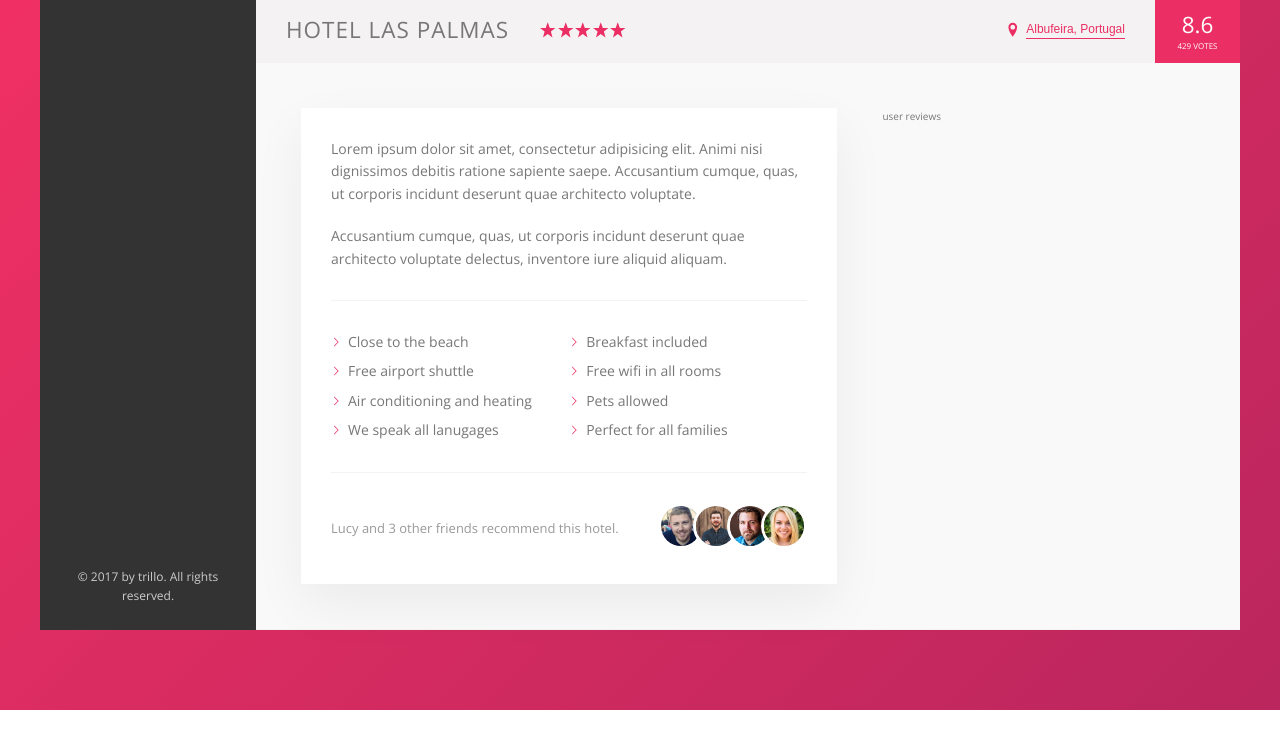
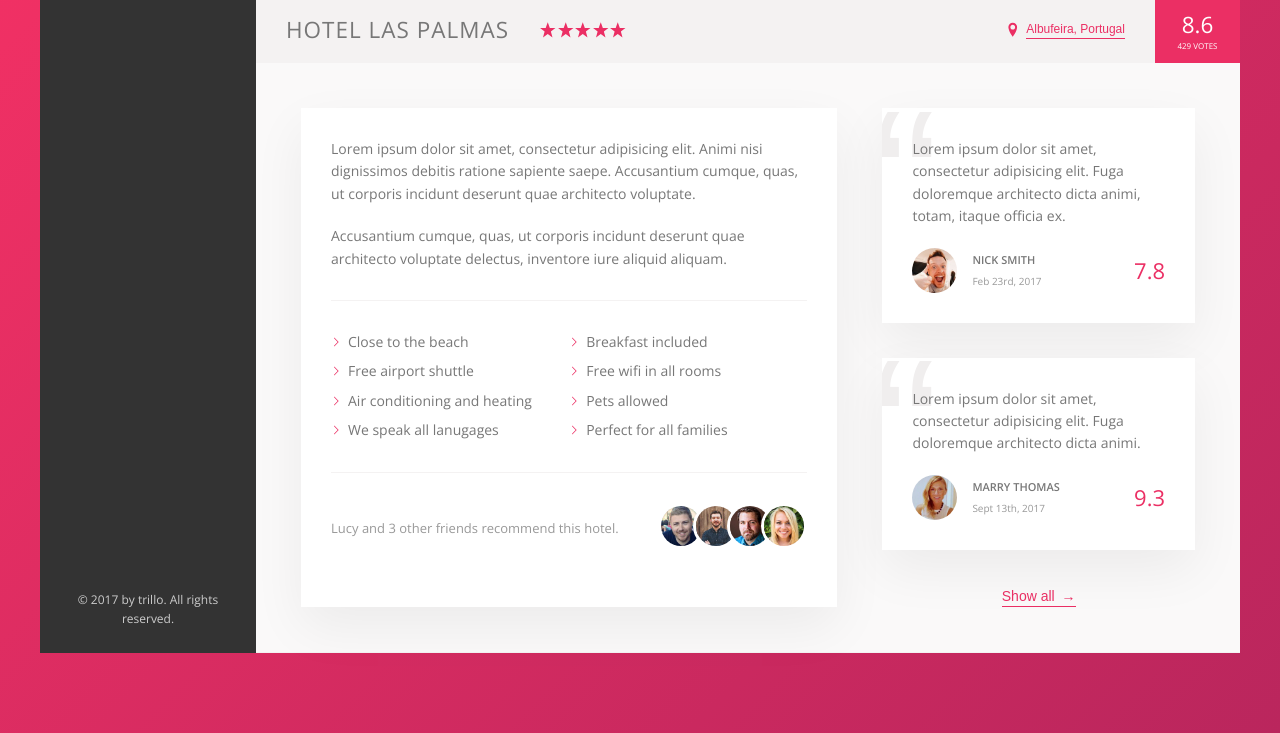
Before and after one commit to Franklinxavier/flexbox, a website: page index.html in a window 1280 px wide. Shown: the part 542-1275 px from the top of the page. Before the commit the page ends 1252 px from the top, so only its background shows below. Drawn offline with nearby package versions, Linux system fonts and the light colour scheme.

Commit message:
building user reviews section completed

```diff
--- a/index.html
+++ b/index.html
@@ -164,7 +164,40 @@
                                 </div>
                             </div>
                         </div>
-                        <div class="user-reviews">user reviews</div>
+                        <div class="user-reviews">
+                            <figure class="review">
+                                <blockquote class="review__text">
+                                    Lorem ipsum dolor sit amet, consectetur adipisicing elit.
+                                    Fuga doloremque architecto dicta animi, totam, itaque officia ex.
+                                </blockquote>
+                                <figcaption class="review__user">
+                                    <img src="img/user-1.jpg" alt="User 1" class="review__photo">
+                                    <div class="review__user-box">
+                                        <span class="review__user-name">Nick Smith</span>
+                                        <span class="review__user-date">Feb 23rd, 2017</span>
+                                    </div>
+                                    <span class="review__rating">7.8</span>
+                                </figcaption>
+                            </figure>
+                            <figure class="review">
+                                <blockquote class="review__text">
+                                    Lorem ipsum dolor sit amet, consectetur adipisicing elit.
+                                    Fuga doloremque architecto dicta animi.
+                                </blockquote>
+                                <figcaption class="review__user">
+                                    <img src="img/user-2.jpg" alt="User 2" class="review__photo">
+                                    <div class="review__user-box">
+                                        <span class="review__user-name">Marry Thomas</span>
+                                        <span class="review__user-date">Sept 13th, 2017</span>
+                                    </div>
+                                    <span class="review__rating">9.3</span>
+                                </figcaption>
+                            </figure>
+
+                            <div class="review__button">
+                                <button class="btn-inline">Show all <span>&rarr;</span></button>
+                            </div>
+                        </div>
                     </div>
                 </main>
             </div>
--- a/sass/_components.scss
+++ b/sass/_components.scss
@@ -305,8 +305,15 @@
     padding-bottom: 2px;
     transition: all 0.2s;
 
+    & span {
+        margin-left: 3px;
+        transition: margin-left .2s;
+    }
     &:hover {
         color: var(--color-grey-dark-1);
+        span {
+            margin-left: 8px;
+        }
     }
 
     &:focus {
@@ -408,3 +415,78 @@
         }
     }
 }
+
+
+
+////////////////////////////////////////
+/// REVIEWS
+
+.review {
+    padding:3rem;
+    position: relative;
+    background-color: #fff;
+    box-shadow: var(--shadow-light);
+    overflow: hidden;
+    margin-bottom: 3.5rem;
+
+
+    &__text {
+        margin-bottom: 2rem;
+        z-index: 10;
+        position: relative;
+    }
+
+    &__user {
+        display: flex;
+        align-items: center;
+    }
+
+    &__photo {
+        width: 4.5rem;
+        height: 4.5rem;
+        border-radius: 50%;
+        margin-right: 1.5rem;
+    }
+
+    &__user-box {
+        margin-right: auto;
+        &>span {
+            display: block;
+        }
+    }
+
+    &__user-name {
+        font-size: 1.1rem;
+        text-transform: uppercase;
+        font-weight: 600;
+        margin-bottom: .4rem;
+    }
+
+    &__user-date {
+        font-size: 1rem;
+        color: var(--color-grey-dark-3);
+    }
+
+    &__rating {
+        font-size: 2.2rem;
+        color: var(--color-primary);
+        font-weight: 300;
+    }
+
+    &::before {
+        content: "\201C";
+        position: absolute;
+        top: -2.75rem;
+        left: -1rem;
+        font-size: 20rem;
+        color: var(--color-grey-light-3);
+        font-family: sans-serif;
+        line-height: 1;
+    }
+
+    &__button {
+        text-align: center;
+    }
+
+
+}
--- a/sass/_layout.scss
+++ b/sass/_layout.scss
@@ -37,6 +37,7 @@
 
 
 .details {
+    font-size: 1.4rem;
     display: flex;
     background-color: var(--color-grey-light-1);
     border-bottom: var(--line);
@@ -45,7 +46,6 @@
 
 .description {
     flex: 0 0 60%;
-    font-size: 1.4rem;
     margin-right: 4.5rem;
     background-color: #fff;
     padding: 3rem;
```
Also changed, not shown: css/style.css.
